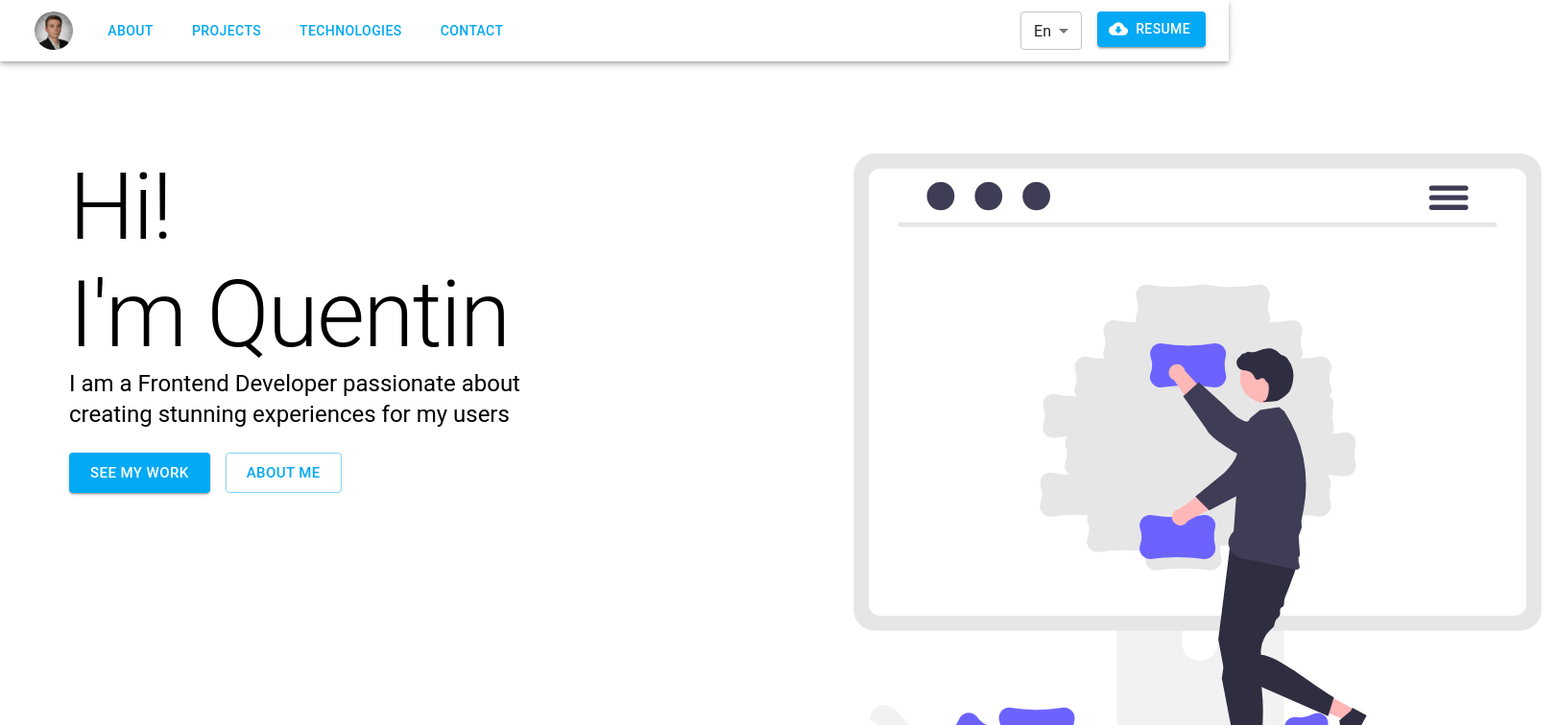
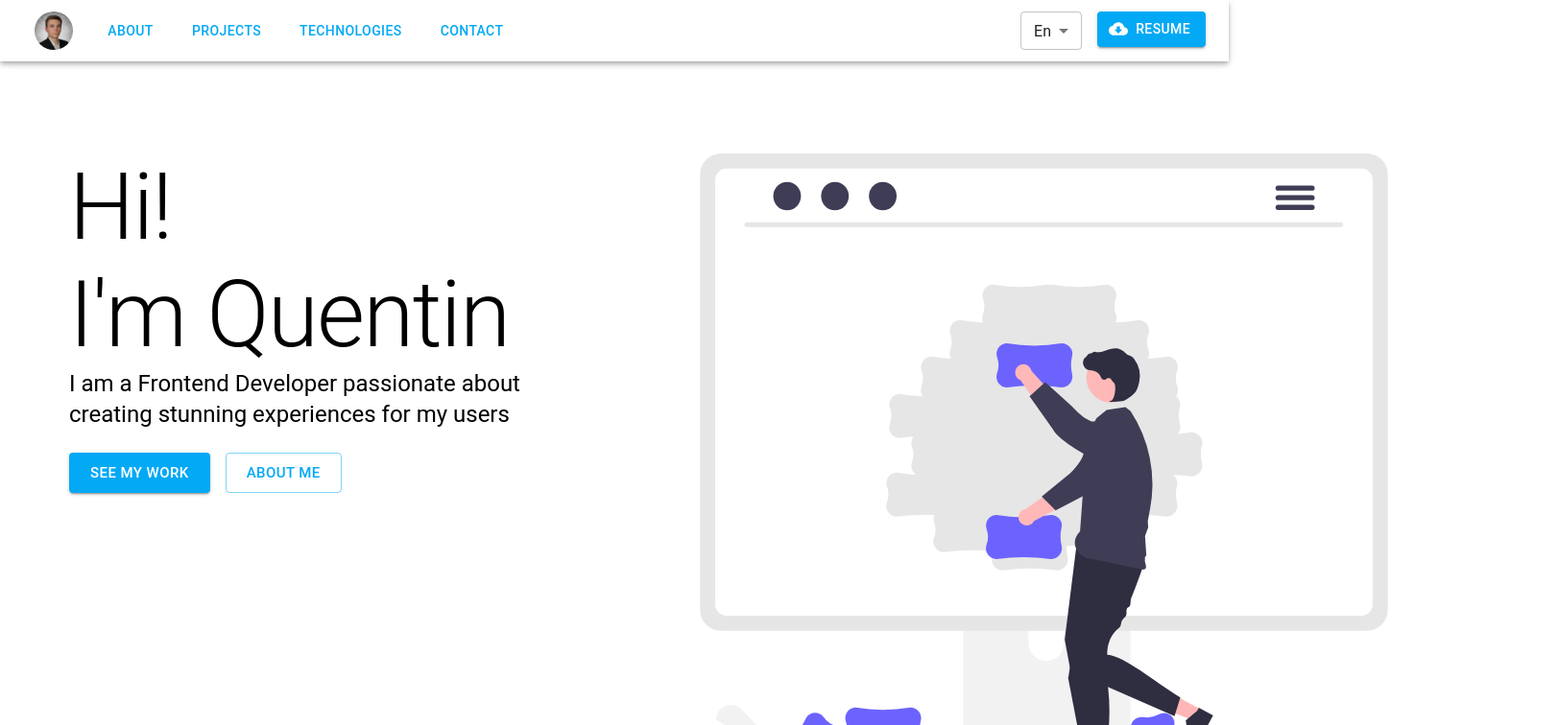
Before and after one commit to couvq/Portfolio-Site-V.2, a React (Create React App) app in the folder portfolio-site-v2/: page / in a window 1280 px wide. Shown: the top 756 px of the page at 96% size, 1623 px wide, since content can reach past the window. Built offline with nearby package versions, Linux system fonts and the light colour scheme.

Commit message:
changed hero spacing

```diff
--- a/portfolio-site-v2/src/components/Hero/Hero.js
+++ b/portfolio-site-v2/src/components/Hero/Hero.js
@@ -24,7 +24,7 @@ const Hero = () => {
         marginTop: "10rem",
       }}
     >
-      <Stack direction="row" spacing={isMediumScreen ? 10 : 100}>
+      <Stack direction="row" spacing={isMediumScreen ? 10 : 80}>
         <div style={{ position: "absolute" }}>
           <HeroText />
           <HeroButtons />
```
